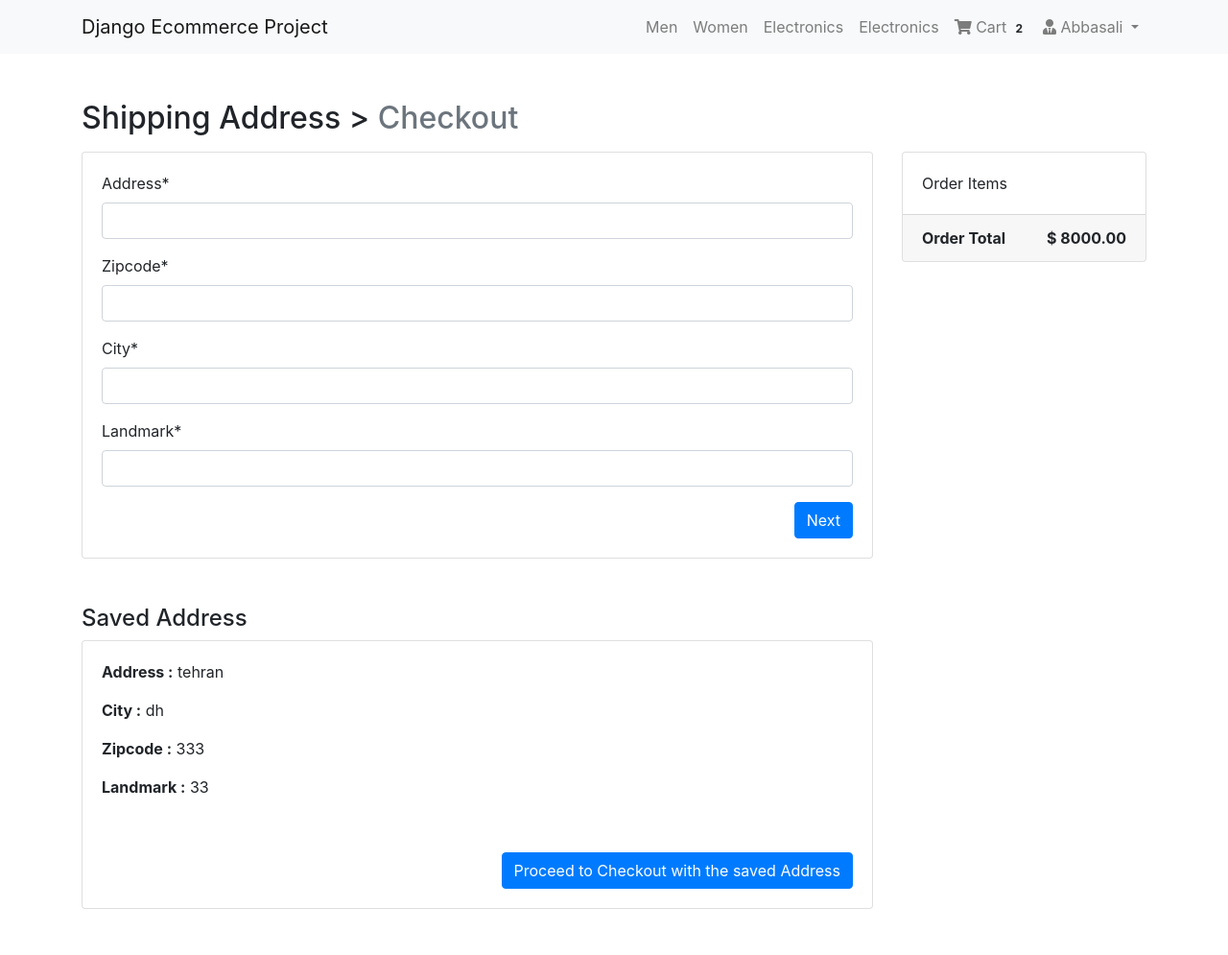
After one commit to abbasalirezaei/Simple_Commerce_Project, a Django app: page /checkout/ in a window 1280 px wide. The commit adds this page. Shown: the whole page at 96% size. Run offline with Django 4.2, Linux system fonts and the light colour scheme; a user stored in the database is signed in; data comes from the database, SQL or seed files in the repository; both versions use the stored data as it was after the commit; some libraries are stand-ins or nearby versions.

Commit message:
add payment

```diff
--- a/checkout/models.py
+++ b/checkout/models.py
@@ -1,11 +1,11 @@
 from django.db import models
+from django.forms import ModelForm # import models form form django forms
 from django.contrib.auth import get_user_model
 # Create your models here.
 
 # Get the user model
 User = get_user_model()
 
-# Billing Address Model
 class BillingAddress(models.Model):
 
 	user = models.ForeignKey(User, on_delete=models.CASCADE)
@@ -19,3 +19,11 @@ class BillingAddress(models.Model):
 
 	class Meta:
 		verbose_name_plural = "Billing Addresses"
+
+
+# Address Form
+class BillingForm(ModelForm):
+
+	class Meta:
+		model = BillingAddress
+		fields = ['address', 'zipcode', 'city', 'landmark']
--- /dev/null
+++ b/checkout/templates/checkout/index.html
@@ -0,0 +1,55 @@
+{% extends 'products/base.html' %}
+{% load crispy_forms_tags %}
+{% block content %}
+
+    <div class="container mt-5">
+      <h2 class="mb-3">
+        Shipping Address > <span class="text-muted">Checkout</span>
+      </h2>
+      <div class="row">
+        <div class="col-md-9">
+          <div class="card mb-5" style="height: auto">
+            <div class="card-body">
+              <form method="POST">
+                {% csrf_token %} {{ form | crispy}}
+                <button type="submit" class="btn btn-primary float-right">
+                  Next
+                </button>
+              </form>
+            </div>
+          </div>
+          {% if savedAddress %}
+          <h4>Saved Address</h4>
+          <div class="card mb-5" style="height: auto">
+            <div class="card-body">
+              <p><b>Address :</b> {{ savedAddress.address }}</p>
+              <p><b>City :</b> {{ savedAddress.city }}</p>
+              <p><b>Zipcode :</b> {{ savedAddress.zipcode }}</p>
+              <p><b>Landmark :</b> {{ savedAddress.landmark }}</p>
+            </div>
+            <div class="card-body">
+              <a
+                href="{% url 'checkout:payment' %}"
+                class="btn btn-primary float-right"
+                >Proceed to Checkout with the saved Address</a
+              >
+            </div>
+          </div>
+          {% endif %}
+        </div>
+        <div class="col-md-3">
+          <div class="card" style="height: auto">
+            <div class="card-body">
+              Order Items
+            </div>
+            <div class="card-footer">
+              <span class="float-left"><b>Order Total</b></span>
+              <span class="float-right"><b>$ {{ order_total | floatformat:2 }}</b></span>
+
+            </div>
+          </div>
+        </div>
+      </div>
+    </div>
+
+{% endblock %}
--- /dev/null
+++ b/checkout/urls.py
@@ -0,0 +1,11 @@
+from django.urls import path
+from . views import *
+
+app_name = "checkout"
+
+urlpatterns = [
+	path('checkout/', checkout, name="index"),
+	path('payment/', payment, name="payment"),
+	path('charge/', charge, name="charge"),
+	path('my-orders/', oderView, name="oderView")
+]
--- a/checkout/views.py
+++ b/checkout/views.py
@@ -1,3 +1,103 @@
-from django.shortcuts import render
+import stripe
+from django.utils.crypto import get_random_string
+from django.conf import settings
+from django.contrib import messages
+from django.shortcuts import render, get_object_or_404, redirect
+from cart.models import Order, Cart
+from . models import BillingForm, BillingAddress
+from django.views.generic.base import TemplateView
 
-# Create your views here.
+
+stripe.api_key = settings.STRIPE_SECRET_KEY
+
+def checkout(request):
+
+	# Checkout view
+	form = BillingForm
+
+	order_qs = Order.objects.filter(user= request.user, ordered=False)
+	order_items = order_qs[0].orderitems.all()
+	order_total = order_qs[0].get_totals()
+	context = {"form": form, "order_items": order_items, "order_total": order_total}
+	# Getting the saved saved_address
+	saved_address = BillingAddress.objects.filter(user = request.user)
+	if saved_address.exists():
+		savedAddress = saved_address.first()
+		context = {"form": form, "order_items": order_items, "order_total": order_total, "savedAddress": savedAddress}
+	if request.method == "POST":
+		saved_address = BillingAddress.objects.filter(user = request.user)
+		if saved_address.exists():
+
+			savedAddress = saved_address.first()
+			form = BillingForm(request.POST, instance=savedAddress)
+			if form.is_valid():
+				billingaddress = form.save(commit=False)
+				billingaddress.user = request.user
+				billingaddress.save()
+		else:
+			form = BillingForm(request.POST)
+			if form.is_valid():
+				billingaddress = form.save(commit=False)
+				billingaddress.user = request.user
+				billingaddress.save()
+
+	return render(request, 'checkout/index.html', context)
+
+
+
+
+def payment(request):
+	key = settings.STRIPE_PUBLISHABLE_KEY
+	order_qs = Order.objects.filter(user= request.user, ordered=False)
+	order_total = order_qs[0].get_totals()
+	totalCents = float(order_total * 100);
+	total = round(totalCents, 2)
+	if request.method == 'POST':
+		charge = stripe.Charge.create(amount=total,
+            currency='usd',
+            description=order_qs,
+            source=request.POST['stripeToken'])
+		print(charge)
+
+	return render(request, 'checkout/payment.html', {"key": key, "total": total})
+
+
+
+
+def charge(request):
+	order = Order.objects.get(user=request.user, ordered=False)
+	orderitems = order.orderitems.all()
+	order_total = order.get_totals()
+	totalCents = int(float(order_total * 100))
+	if request.method == 'POST':
+		charge = stripe.Charge.create(amount=totalCents,
+            currency='inr',
+            description=order,
+            source=request.POST['stripeToken'])
+		print(charge)
+		if charge.status == "succeeded":
+			orderId = get_random_string(length=16, allowed_chars=u'abcdefghijklmnopqrstuvwxyzABCDEFGHIJKLMNOPQRSTUVWXYZ0123456789')
+			print(charge.id)
+			order.ordered = True
+			order.paymentId = charge.id
+			order.orderId = f'#{request.user}{orderId}'
+			order.save()
+			cartItems = Cart.objects.filter(user=request.user)
+			for item in cartItems:
+				item.purchased = True
+				item.save()
+		return render(request, 'checkout/charge.html', {"items": orderitems, "order": order })
+
+
+
+def oderView(request):
+
+	try:
+		orders = Order.objects.filter(user=request.user, ordered=True)
+		context = {
+			"orders": orders
+		}
+	except:
+		messages.warning(request, "You do not have an active order")
+		return redirect('/')
+	return render(request, 'checkout/order.html', context)
--- a/ecommerce/settings.py
+++ b/ecommerce/settings.py
@@ -48,12 +48,13 @@ INSTALLED_APPS = [
     # created apps
     'products',
     'cart',
-   'checkout',
+    'checkout',
     'users',
     # install apps
     'crispy_forms',
     'crispy_bootstrap4',
     'django_filters',
+    'stripe'
 
 
 ]
@@ -61,6 +62,9 @@ INSTALLED_APPS = [
 SITE_ID = 1
 LOGIN_REDIRECT_URL = '/'
 CRISPY_TEMPLATE_PACK = 'bootstrap4'
+
+STRIPE_SECRET_KEY = 'your test secret key'
+STRIPE_PUBLISHABLE_KEY = 'your test publishable key'
 
 MIDDLEWARE = [
     'django.middleware.security.SecurityMiddleware',
--- a/ecommerce/urls.py
+++ b/ecommerce/urls.py
@@ -7,7 +7,7 @@ from django.conf.urls.static import static
 urlpatterns = [
  	path('', include('products.urls', namespace='mainapp')),
  	path('', include('users.urls', namespace='user')),
- 	# path('', include('checkout.urls', namespace='checkout')),
+ 	path('', include('checkout.urls', namespace='checkout')),
     path('admin/', admin.site.urls),
     path('accounts/', include('allauth.urls')),
 ]+ static(settings.MEDIA_URL, document_root=settings.MEDIA_ROOT)
--- a/products/templates/products/navbar.html
+++ b/products/templates/products/navbar.html
@@ -36,7 +36,7 @@
         </a>
         <div class="dropdown-menu" aria-labelledby="navbarDropdown">
           <a class="dropdown-item" href="#">Dashboard</a>
-          <a class="dropdown-item" href="#">Orders</a>
+          <a class="dropdown-item" href="{% url 'checkout:index' %}">Orders</a>
           {% comment %} <a class="dropdown-item" href="{% url 'checkout:oderView' %}">Orders</a> {% endcomment %}
           <div class="dropdown-divider"></div>
           <a class="dropdown-item" href="{% url 'user:logout' %}">Logout</a>
```
Also changed, not shown: checkout/templates/checkout/charge.html (added, +8 -0 lines), checkout/templates/checkout/order.html (added, +48 -0 lines), checkout/templates/checkout/payment.html (added, +20 -0 lines), db.sqlite3.
